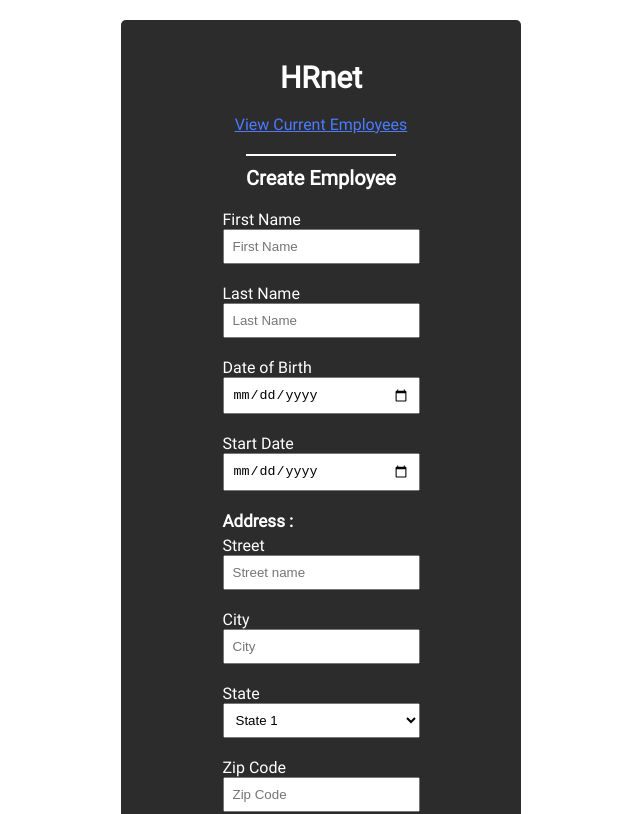
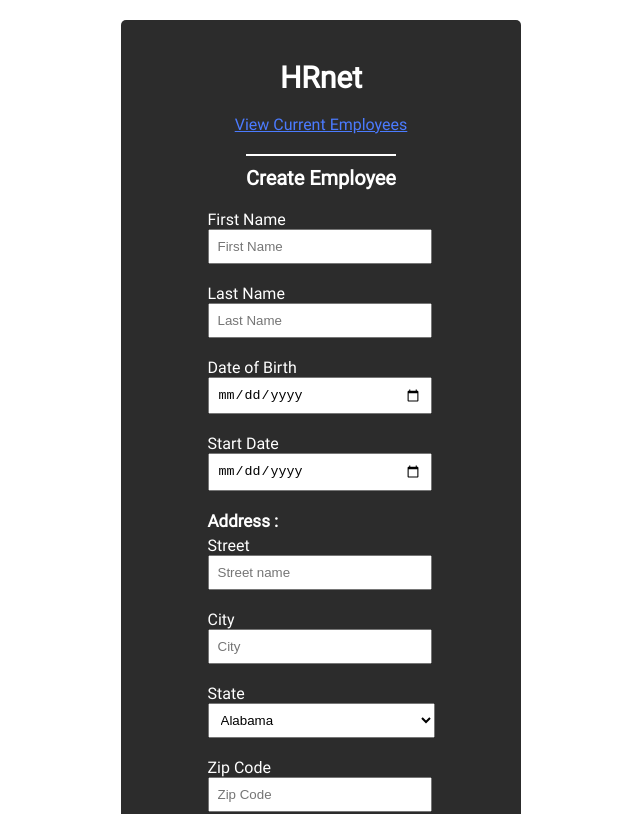
Before and after one commit to matthieuClio/HRnet, a React (Vite) app: page / in a window 1280 px wide. Shown: the top 814 px of the page, without its empty margins (319-959 px from the left). Built offline with nearby package versions, Linux system fonts and the light colour scheme.

Commit message:
Feat : component SelectOption done.

```diff
--- /dev/null
+++ b/src/components/Option.tsx
@@ -0,0 +1,7 @@
+export default function Option (props: { abbreviation: string,  name: string}) {
+    const { abbreviation, name } = props;
+
+    return (
+        <option value={abbreviation}>{name}</option>
+    );
+}
--- a/src/components/SelectOption.tsx
+++ b/src/components/SelectOption.tsx
@@ -0,0 +1,28 @@
+// Components
+import Option from "./Option";
+
+// Style
+import './selectOption.scss';
+
+export default function SelectOption (props: {
+    selectName: string,
+    selectId: string,
+    optionData: { name: string, abbreviation: string }[]
+}) {
+    const { selectName, selectId, optionData} = props;
+
+    // Generate options based on optionData
+    function displayOptions () {
+        return (
+            optionData.map((element, index) => (
+                <Option key={`option-${index}`} abbreviation={element.abbreviation} name={element.name} />
+            ))
+        );
+    }
+
+    return (
+        <select name={selectName} id={selectId} className="select-option">
+            {displayOptions()}
+        </select>
+    );
+}
--- /dev/null
+++ b/src/components/selectOption.scss
@@ -0,0 +1,7 @@
+.select-option {
+    display: block;
+    margin-bottom: 20px;
+    padding: 8px;
+    width: 100%;
+    cursor: pointer;
+}
--- a/src/page/CreateEmployee.tsx
+++ b/src/page/CreateEmployee.tsx
@@ -3,6 +3,10 @@ import { Link } from 'react-router-dom';
 
 // Component
 import DateInput from '../components/DateInput';
+import SelectOption from '../components/SelectOption';
+
+// Scripts
+import { selectStateData, selectDepartmentData } from '../scripts/selectData';
 
 // Style
 import './createEmployee.scss';
@@ -12,6 +16,12 @@ const dateInformations = {
     birthdayId: 'birthDate',
     startId: 'startDate'
 }
+
+// function handleSubmit (event) {
+//     event.preventDefault();
+//     const infoUser = new FormData(event.target);
+//     console.log(infoUser.get("select-state"));
+// }
 
 export default function CreateEmployee () {
     return (
@@ -37,15 +47,16 @@ export default function CreateEmployee () {
                 </label>
                 <input type="text" id="lastname" placeholder="Last Name" className="create-employee-input" />
 
-                {/* Date component */}
                 <label htmlFor={dateInformations.birthdayId} className="create-employee-label">
                     Date of Birth
                 </label>
+                {/* DateInput component */}
                 <DateInput idInput={dateInformations.birthdayId} />
 
                 <label htmlFor={dateInformations.startId} className="create-employee-label">
                     Start Date
                 </label>
+                {/* DateInput component */}
                 <DateInput idInput={dateInformations.startId} />
 
                 <h3 className="create-employee__form__tertiary-title">
@@ -65,11 +76,8 @@ export default function CreateEmployee () {
                 <label htmlFor="state" className="create-employee-label">
                     State
                 </label>
-                <select id="state" className="create-employee-input create-employee-width-100 create-employee-cursor-pointer">
-                    <option>State 1</option>
-                    <option>State 1</option>
-                    <option>State 1</option>
-                </select>
+                {/* SelectOption component */}
+                <SelectOption selectName="select-state" selectId="state" optionData={selectStateData} />
 
                 <label htmlFor="zipCode" className="create-employee-label">
                     Zip Code
@@ -79,13 +87,8 @@ export default function CreateEmployee () {
                 <label htmlFor="department" className="create-employee-label">
                     Department
                 </label>
-                <select id="department" className="create-employee-input create-employee-width-100 create-employee-cursor-pointer">
-                    <option>Sales</option>
-                    <option>Marketing</option>
-                    <option>Engineering</option>
-                    <option>Human Resources</option>
-                    <option>Legal</option>
-                </select>
+                {/* SelectOption component */}
+                <SelectOption selectName="select-department" selectId="department" optionData={selectDepartmentData} />
 
                 <button type="submit" className="create-employee__form__button-submit create-employee-width-100 create-employee-cursor-pointer">
                     Save
--- a/src/scripts/selectStateData.js
+++ b/src/scripts/selectData.ts
@@ -1,4 +1,27 @@
-export const selectStates = [
+export const selectDepartmentData = [
+    {
+        "name": "Sales",
+        "abbreviation": "Sales"
+    },
+    {
+        "name": "Marketing",
+        "abbreviation": "Marketing"
+    },
+    {
+        "name": "Engineering",
+        "abbreviation": "Engineering"
+    },
+    {
+        "name": "Human Resources",
+        "abbreviation": "Human Resources"
+    },
+    {
+        "name": "Legal",
+        "abbreviation": "Legal"
+    },
+];
+
+export const selectStateData = [
     {
         "name": "Alabama",
         "abbreviation": "AL"
```
